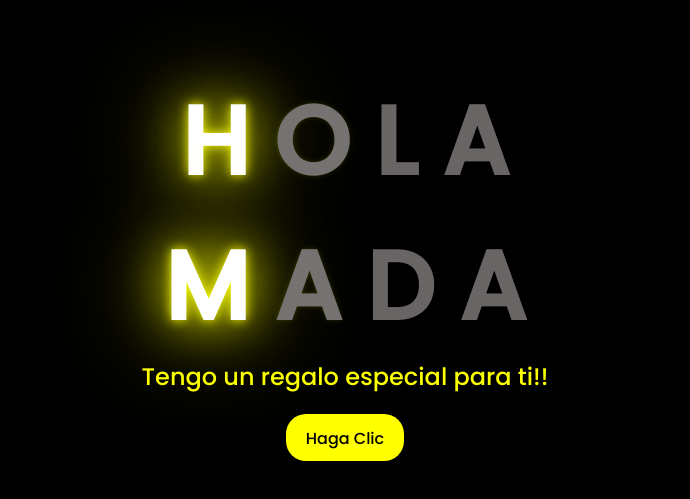
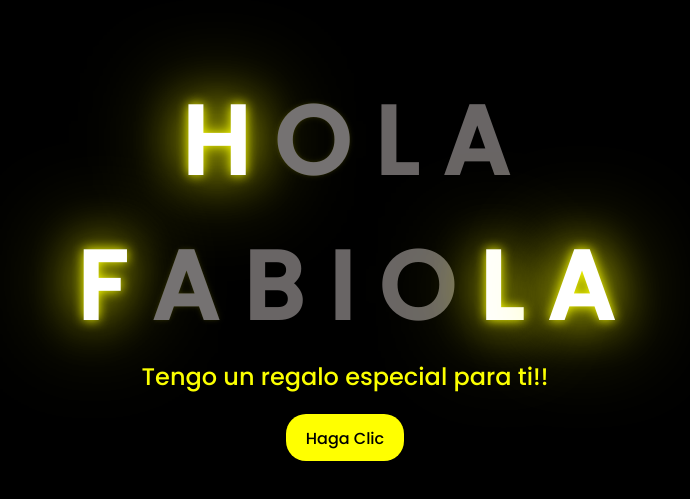
Before and after one commit to Ferd0000/FLORES.github.io, a plain HTML site: page index.html in a window 1280 px wide. Shown: the part 143-642 px from the top of the page, without its empty margins (303-993 px from the left). Drawn offline with Linux system fonts and the light colour scheme.

Commit message:
Update index.html

```diff
--- a/index.html
+++ b/index.html
@@ -17,9 +17,12 @@
         <span>A</span>
     </div>
     <div class="greetings">
-        <span>M</span>
+        <span>F</span>
         <span>A</span>
-        <span>D</span>
+        <span>B</span>
+        <span>I</span>
+        <span>O</span>
+        <span>L</span>
         <span>A</span>
     </div>
     <div class="description">
```
